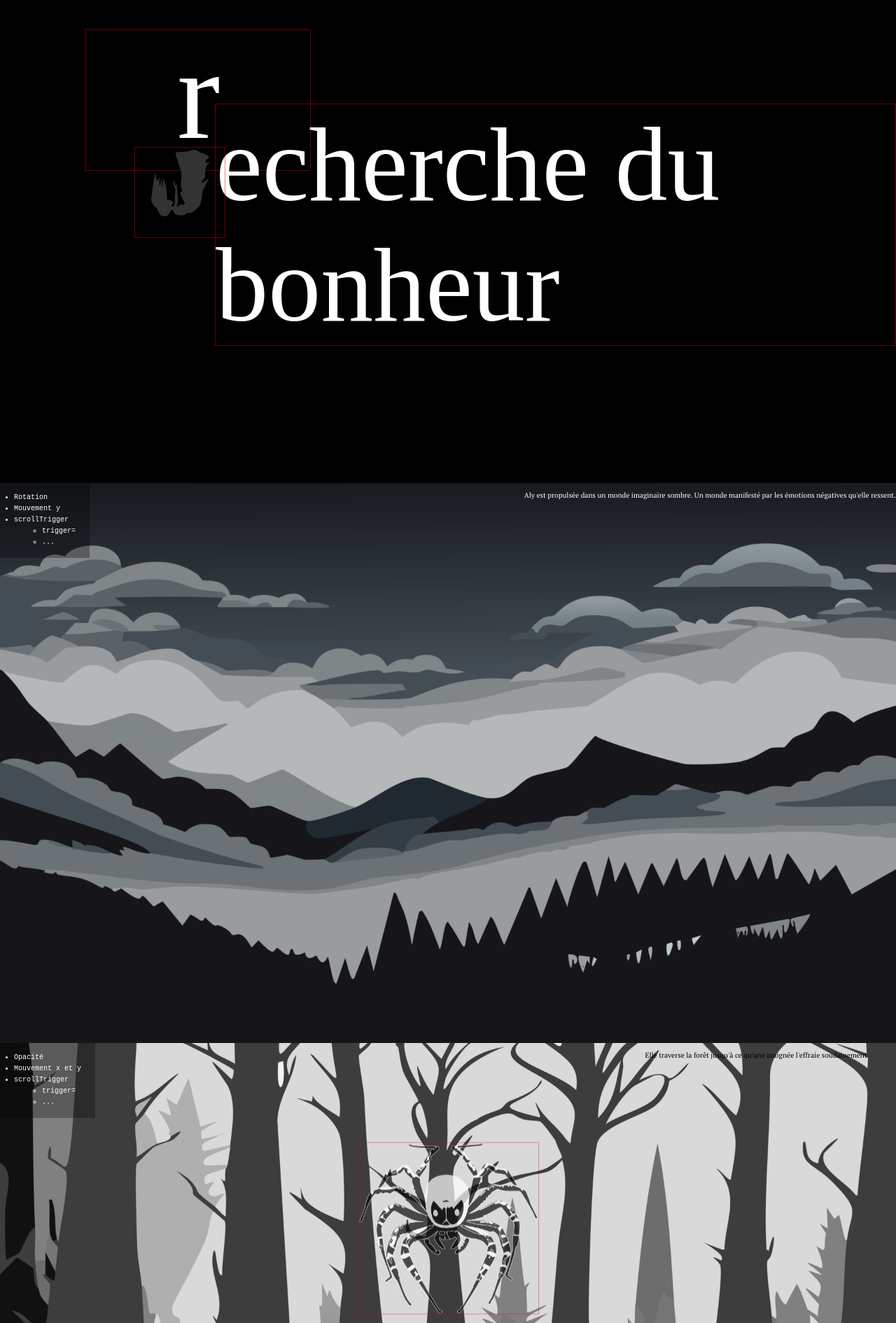
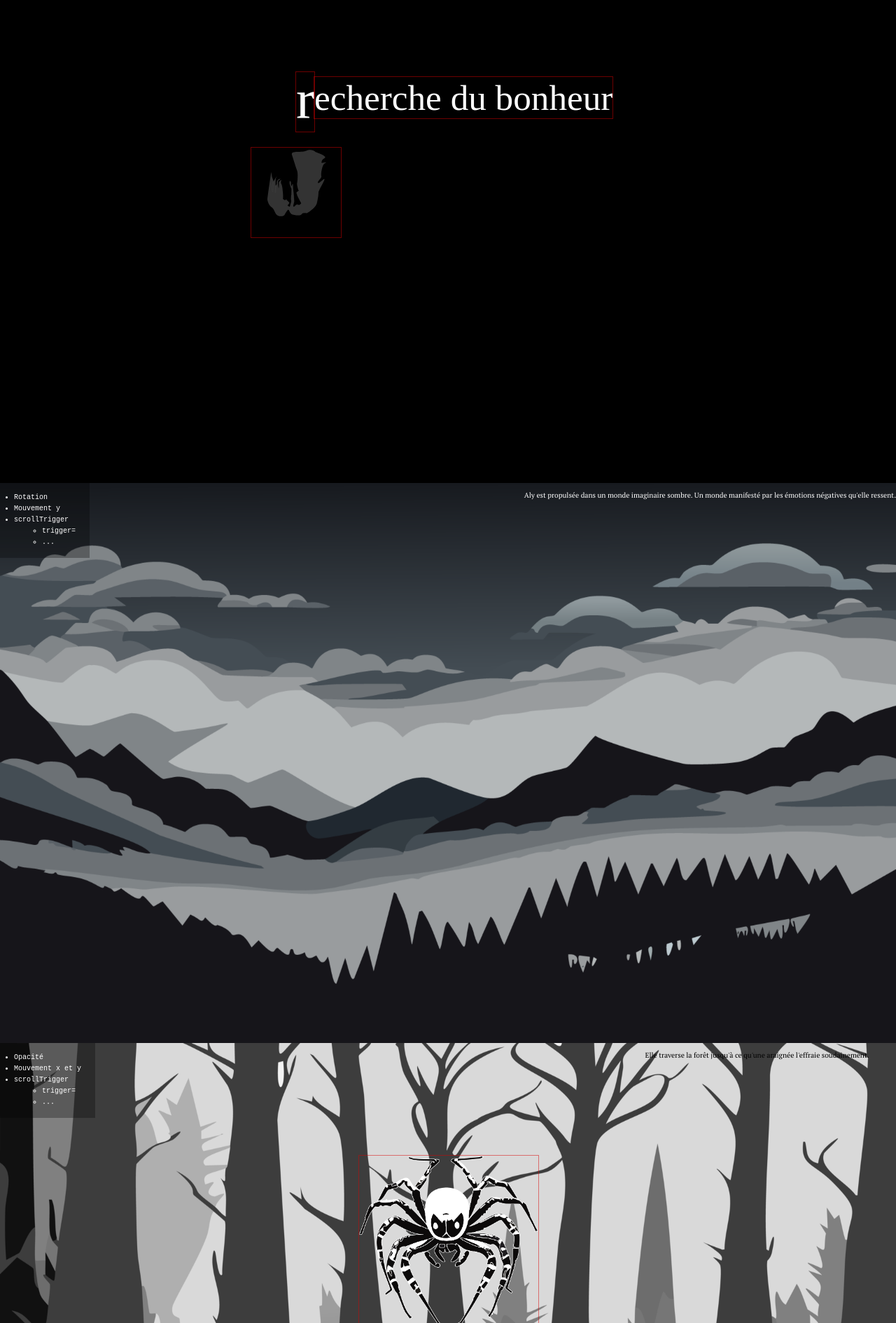
Before and after one commit to Erickthe/ouellette-erick-scrollytelling-2024, a plain HTML site: page index.html in a window 1280 px wide. Shown: the part 910-2800 px from the top of the page at 70% size. Drawn offline with nearby package versions, Linux system fonts and the light colour scheme; a web font is replaced by a local one.

Commit message:
Almost done

```diff
--- a/css/styles.css
+++ b/css/styles.css
@@ -45,13 +45,16 @@ footer {
 .paragraphe {
     text-align: center;
     font-family: 'PT serif', sans-serif;
-    font-size: 11px;
+    font-size: 0.75vw;
 }
 
 .CTA {
     text-align: center;
+    font-size: 1vw;
     padding: 25vh;
 }
+
+
 
 .balise {
     height: 500vh;
@@ -128,19 +131,22 @@ ul.technique-gsap li{
 
 .lettre {
     position: absolute;
-    width: 25vw;
-    height: 25vh;
-    left: 9.5%;
-    top: 19%;
+    width: 2vw;
+    left: 33vw;
+    top: 26.5vh;
     border: 1px solid rgba(218, 0, 0, 0.5);
+}
+
+@media screen and (max-width: 935px) {
+
 }
 
 .titre-reste {
     position: absolute;
     color: var(--white);
-    font-size: 150px;
-    top: 13.5vh;
-    left: 24vw;
+    font-size: 4vw;
+    top: 21vh;
+    left: 35vw;
     border: 1px solid rgba(218, 0, 0, 0.5);
 }
 
@@ -148,7 +154,7 @@ ul.technique-gsap li{
     position: absolute;
     width: 10vw;
     top: 40vh;
-    left: 15vw;
+    left: 28vw;
     border: 1px solid rgba(218, 0, 0, 0.5);
 
 }
--- a/index.html
+++ b/index.html
@@ -31,7 +31,7 @@
     <main>
 
         <!-- Debut chapitre 1-->
-
+        <div class="screen">
         <section id="chapitre1">
             <img src="img/img_elements_visuels/titre_special_ogham.png" alt="Image titre" class="irish-titre">
             <img src="img/img_elements_visuels/Titre_lettre.svg" alt="lettre" class="lettre">
@@ -49,11 +49,12 @@
             </ul>
 
         </section>
+    </div>
 
         <!-- Fin chapitre 1-->
 
         <!-- Debut chapitre 2-->
-
+        <div class="screen">
         <section id="chapitre2">
             <img src="img/img_personnages/personnage_titre.svg" alt="Image personnage 2" class="personnage2">
             <p class="texte_chapitre_2">Aly est propulsée dans un monde imaginaire sombre. Un monde manifesté par les émotions négatives qu'elle ressent.</p>
@@ -69,11 +70,12 @@
             </ul>
 
         </section>
+    </div>
 
         <!-- Fin chapitre 2-->
 
         <!-- Debut chapitre 3-->
-
+        <div class="screen">
         <section id="chapitre3">
             <img src="img/img_personnages/monstre_arraigne_chapitre_2.png" alt="monstre" class="monstre_chapitre_3">
             <img src="img/img_personnages/personnage_chapitre_2.png" alt="Image personnage 3" class="personnage3">
@@ -92,11 +94,12 @@
 
 
         </section>
+    </div>
 
         <!-- Fin chapitre 3-->
 
         <!-- Debut chapitre 4-->
-
+        <div class="screen">
         <section id="chapitre4">
             <img src="img/img_personnages/monstre_chapitre_3.png" alt="monstre" class="monstre_chapitre_4">
             <img src="img/img_personnages/personnage_chapitre_3.png" alt="Image personnage 4" class="personnage4">
@@ -114,11 +117,12 @@
             </ul>
 
         </section>
+    </div>
 
         <!-- Fin chapitre 4-->
 
         <!-- Debut chapitre 5-->
-
+        <div class="screen">
         <section id="chapitre5">
             <img src="img/img_personnages/monstre_chapitre_4.png" alt="monstre" class="monstre_chapitre_5">
             <img src="img/img_personnages/personnage_chapitre_4.png" alt="Image personnage 5" class="personnage5">
@@ -136,11 +140,12 @@
             </ul>
 
         </section>
+    </div>
 
         <!-- Fin chapitre 5-->
 
         <!-- Debut chapitre 6-->
-
+        <div class="screen">
         <section id="chapitre6">
             <img src="img/img_personnages/personnage_chapitre_5.png" alt="Image personnage 6" class="personnage6">
             <p class="texte_chapitre_6">Aly est transportée dans un endroit sombre. Elle observe un lueur au loin.</p>
@@ -157,11 +162,12 @@
             </ul>
 
         </section>
+    </div>
 
         <!-- Fin chapitre 6-->
 
         <!-- Debut chapitre 7-->
-
+        <div class="screen">
         <section id="chapitre7">
             <div class="yeux">
             <img src="img/img_elements_visuels/oeil_1_chapitre_6.png" alt="Image oeil" class="oeil_1">
@@ -188,19 +194,20 @@
             </ul>
 
         </section>
+    </div>
         <!-- Fin chapitre 7-->
 
         <!-- Debut chapitre 8-->
-
+        <div class="screen">
         <section id="chapitre8">
             <p class="texte_chapitre_8">La lueur devient de plus en plus intense et grossit.</p>
 
-        </section>
+        </section></div>
 
         <!-- Fin chapitre 8-->
 
         <!-- Debut chapitre 9-->
-
+        <div class="screen">
         <section id="chapitre9">
             <img src="img/img_personnages/personnage_chapitre_8.png" alt="Image personnage 8" class="personnage9">
             <p class="texte_chapitre_9">Aly arrive finalement à cette lueur qui est en fait le bonheur qu'elle a cherché ardemment</p>
@@ -217,6 +224,7 @@
             </ul>
 
         </section>
+    </div>
 
         <!-- Fin chapitre 9-->
     </main>
--- a/script/script.js
+++ b/script/script.js
@@ -12,24 +12,24 @@ window.addEventListener("scroll", function()
 )
 
 gsap.fromTo('.personnage2',
-{ y: -10},
-{ y: 1200, rotation: 360, duration: 3}
+{ y: "0vh"},
+{ y: "110vh", rotation: 360, duration: 3}
 )
 
 let timeline_un = gsap.timeline()
 .fromTo('.personnage3',
-{x: -200},
-{x: 1000, duration: 6, ease: "none"}
+{x: "-20vw"},
+{x: "43vw", duration: 4, ease: "none"}
 )
 .fromTo('.monstre_chapitre_3',
-{y: 0, opacity: 0},
-{y: 200, opacity:1, duration: 2}
+{y: "0vh", opacity: 0},
+{y: "20vh", opacity:1, duration: 1}
 )
 
 let timeline_deux = gsap.timeline()
 .fromTo('.personnage4',
-{x: -200},
-{x: 600, duration: 3}
+{x: "-20vw"},
+{x: "30vw", duration: 3}
 )
 .fromTo('.monstre_chapitre_4',
 {opacity: 0},
@@ -38,11 +38,11 @@ let timeline_deux = gsap.timeline()
 
 let timeline_trois = gsap.timeline()
 .fromTo('.personnage5',
-{x: -175},
-{x: 500, duration: 5, ease: "none"}
+{x: "-20vw"},
+{x: "20vw", duration: 5, ease: "none"}
 )
 .fromTo('.monstre_chapitre_5',
-{x: 1180},
+{x: "110vw"},
 {x: 200, duration: 0.25, ease: "none"}
 )
 
@@ -55,8 +55,8 @@ let timeline_quatre = gsap.timeline()
 
 let timeline_cinq = gsap.timeline()
 .fromTo('.personnage7',
-{x: -1500},
-{x: 75, duration: 8, ease: "none"}
+{x: "-50vw"},
+{x: "0vw", duration: 8, ease: "none"}
 )
 .fromTo('.yeux',
 {opacity: 0},
@@ -65,6 +65,6 @@ let timeline_cinq = gsap.timeline()
 
 let timeline_six = gsap.timeline()
 .fromTo('.personnage9',
-{x: -1500},
-{x: 0}
+{x: "-20vw"},
+{x: "5vw", duration: 2}
 )
```
